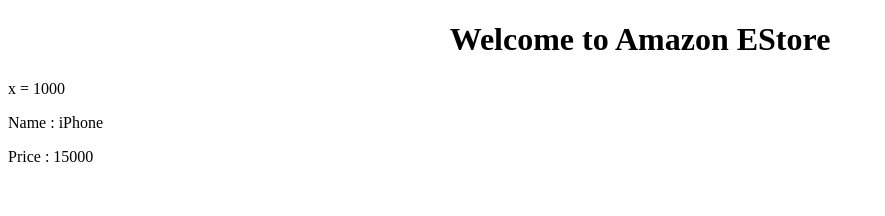
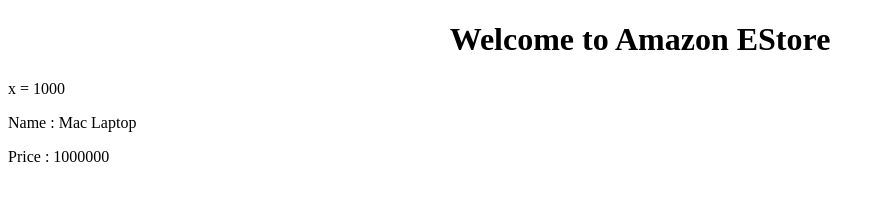
Before and after one commit to aw1app/sl-cis-jun-25, an Angular app in the folder PHASE1/ANGULAR/project1/: page / in a window 1280 px wide. Shown: the top 216 px of the page, without its empty margins (0-885 px from the left). Built offline with nearby package versions, Linux system fonts and the light colour scheme.

Commit message:
angular updates

```diff
--- a/PHASE1/ANGULAR/project1/src/app/components/product/product.component.html
+++ b/PHASE1/ANGULAR/project1/src/app/components/product/product.component.html
@@ -1,2 +1,6 @@
-<p>Name : {{ name }} </p>
-<p>Price : {{ price }} </p>
+<!-- <p>Name : {{ name }} </p>
+<p>Price : {{ price }} </p> -->
+
+
+<p>Name : {{ product.name }} </p>
+<p>Price : {{ product.price }} </p>
--- a/PHASE1/ANGULAR/project1/src/app/components/product/product.component.ts
+++ b/PHASE1/ANGULAR/project1/src/app/components/product/product.component.ts
@@ -1,4 +1,5 @@
 import { Component } from '@angular/core';
+import { Product } from '../../models/product';
 
 @Component({
   selector: 'product',
@@ -9,7 +10,6 @@
 })
 export class ProductComponent {
 
-  name:string="iPhone";
-  price:number=15000;
+ product:Product= new Product(0,"Mac Laptop", 1000000, "Great Workforce Laptop", true, '');
 
 }
```
